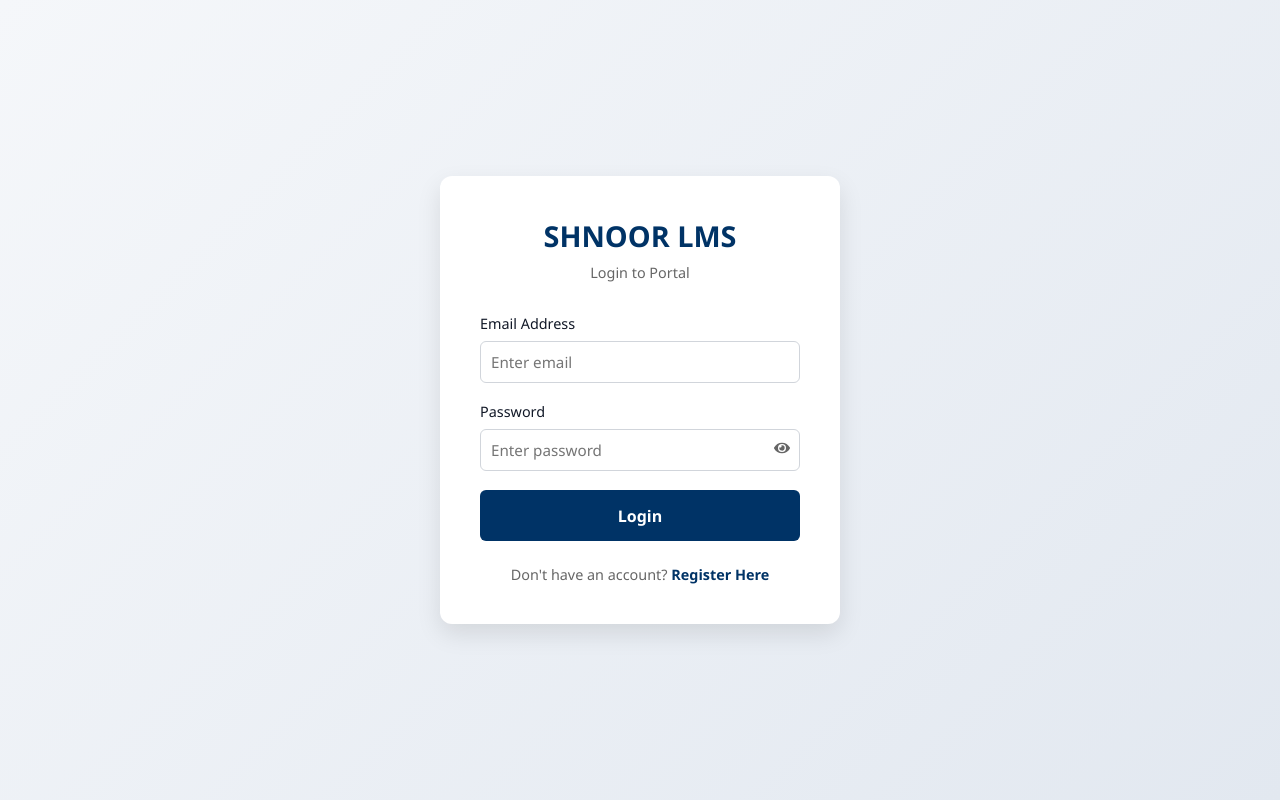
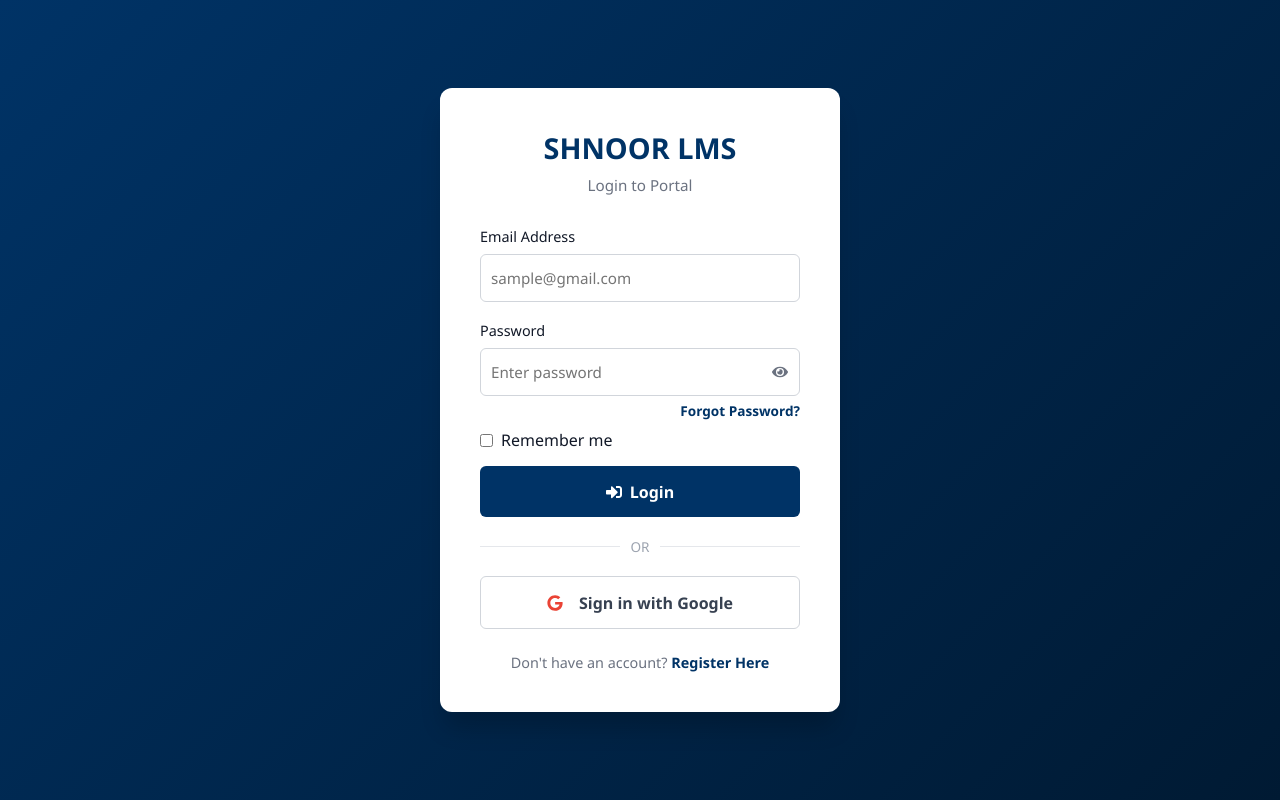
Before and after one commit to Abhishek-Sirugudu/Shnoor-LMS, a React (Vite) app: page / in a window 1280 px wide. Built offline with nearby package versions, Linux system fonts and the light colour scheme.

Commit message:
Added Forgot Password & O Auth

```diff
--- a/src/App.jsx
+++ b/src/App.jsx
@@ -3,6 +3,7 @@ import { BrowserRouter as Router, Routes, Route, Navigate } from 'react-router-d
 
 import Login from './components/auth/Login';
 import Register from './components/auth/Register';
+import ForgotPassword from './components/auth/ForgotPassword'; // Ensure you have this file created
 
 import AdminLayout from './components/admin/AdminLayout';
 import AdminDashboard from './components/admin/AdminDashboard';
@@ -20,6 +21,7 @@ function App() {
       <Routes>
         <Route path="/" element={<Login />} />
         <Route path="/register" element={<Register />} />
+        <Route path="/forgot-password" element={<ForgotPassword />} /> {/* Added Route */}
 
         <Route path="/admin" element={<AdminLayout />}>
            <Route path="dashboard" element={<AdminDashboard />} />
--- /dev/null
+++ b/src/components/auth/ForgotPassword.jsx
@@ -0,0 +1,81 @@
+import { useState } from 'react';
+import { Link } from 'react-router-dom';
+import { sendPasswordResetEmail } from 'firebase/auth';
+import { auth } from '../../firebase';
+import './Login.css';
+const ForgotPassword = () => {
+  const [email, setEmail] = useState('');
+  const [message, setMessage] = useState('');
+  const [error, setError] = useState('');
+  const [loading, setLoading] = useState(false);
+
+  const handleReset = async (e) => {
+    e.preventDefault();
+    setMessage('');
+    setError('');
+    setLoading(true);
+
+    try {
+      await sendPasswordResetEmail(auth, email);
+      setMessage('Check your inbox for password reset instructions.');
+    } catch (err) {
+      console.error(err);
+      if (err.code === 'auth/user-not-found') {
+        setError("No account found with this email.");
+      } else {
+        setError("Failed to reset password. Please try again.");
+      }
+    }
+    setLoading(false);
+  };
+
+  return (
+    <div className="login-container">
+      <div className="login-card">
+        <div className="login-header">
+          <h2 className="brand-title">SHNOOR LMS</h2>
+          <p className="brand-subtitle">Reset Password</p>
+        </div>
+
+        {error && <div className="error-message">{error}</div>}
+
+        {message && (
+          <div style={{
+            backgroundColor: '#dcfce7',
+            color: '#166534',
+            padding: '10px',
+            borderRadius: '5px',
+            marginBottom: '15px',
+            textAlign: 'center',
+            border: '1px solid #bbf7d0'
+          }}>
+            {message}
+          </div>
+        )}
+
+        <form onSubmit={handleReset} className="login-form">
+          <div className="form-group">
+            <label>Email Address</label>
+            <input
+              type="email"
+              placeholder="Enter your registered email"
+              value={email}
+              onChange={(e) => setEmail(e.target.value)}
+              required
+            />
+          </div>
+
+          <button type="submit" className="login-btn" disabled={loading}>
+            {loading ? "Sending..." : "Reset Password"}
+          </button>
+        </form>
+
+        <div className="login-footer">
+          <p>Remembered your password? <Link to="/" className="link">Login Here</Link></p>
+        </div>
+      </div>
+    </div>
+  );
+};
+
+export default ForgotPassword;
--- a/src/components/auth/Login.css
+++ b/src/components/auth/Login.css
@@ -1,8 +1,8 @@
 :root {
   --primary-navy: #003366;
   --primary-hover: #002244;
-  --bg-gradient-start: #f5f7fa;
-  --bg-gradient-end: #e2e8f0;
+  --bg-gradient-start: #003366; /* Dark Navy */
+  --bg-gradient-end: #001a33;   /* Even Darker Navy */
   --text-dark: #111827;
   --white: #ffffff;
   --error-red: #ef4444;
@@ -16,22 +16,19 @@
 }
 
 .login-container {
-  height: 100vh;
+  min-height: 100vh; /* Changed from height to min-height for safety */
   display: flex;
   justify-content: center;
   align-items: center;
-  background: linear-gradient(
-    135deg,
-    var(--bg-gradient-start) 0%,
-    var(--bg-gradient-end) 100%
-  );
+  background: linear-gradient(135deg, var(--bg-gradient-start) 0%, var(--bg-gradient-end) 100%);
+  padding: 20px;
 }
 
 .login-card {
   background: var(--white);
   padding: 2.5rem;
   border-radius: 12px;
-  box-shadow: 0 10px 25px rgba(0, 0, 0, 0.1);
+  box-shadow: 0 20px 25px -5px rgba(0, 0, 0, 0.2); /* Stronger shadow */
   width: 100%;
   max-width: 400px;
 }
@@ -47,8 +44,8 @@
   margin-bottom: 0.5rem;
 }
 .brand-subtitle {
-  color: #666;
-  font-size: 0.9rem;
+  color: #6B7280;
+  font-size: 0.95rem;
 }
 
 .form-group {
@@ -66,13 +63,15 @@
 .form-group select {
   width: 100%;
   padding: 0.8rem;
-  border: 1px solid #ddd;
+  border: 1px solid #D1D5DB;
   border-radius: 6px;
   font-size: 1rem;
+  height: 48px;
 }
 .form-group input:focus {
   border-color: var(--primary-navy);
   outline: none;
+  box-shadow: 0 0 0 3px rgba(0, 51, 102, 0.1);
 }
 
 .login-btn {
@@ -86,9 +85,51 @@
   font-weight: 600;
   cursor: pointer;
   transition: 0.3s;
+  display: flex;
+  justify-content: center;
+  align-items: center;
+  gap: 8px;
 }
 .login-btn:hover {
   background-color: var(--primary-hover);
+}
+
+/* Google Button Styles */
+.google-btn {
+  background-color: #ffffff !important;
+  color: #374151 !important;
+  border: 1px solid #D1D5DB !important;
+  margin-top: 0;
+}
+.google-btn:hover {
+  background-color: #F9FAFB !important;
+}
+
+/* Divider Styles */
+.divider {
+  display: flex;
+  align-items: center;
+  text-align: center;
+  margin: 20px 0;
+  color: #9CA3AF;
+  font-size: 0.85rem;
+}
+.divider::before, .divider::after {
+  content: '';
+  flex: 1;
+  border-bottom: 1px solid #E5E7EB;
+}
+.divider span {
+  padding: 0 10px;
+}
+
+/* Checkbox Styles */
+.checkbox-group {
+  display: flex;
+  align-items: center;
+  gap: 8px;
+  margin-top: -10px;
+  margin-bottom: 15px;
 }
 
 .password-wrapper {
@@ -101,9 +142,10 @@
 }
 .password-toggle-icon {
   position: absolute;
-  right: 10px;
+  right: 12px;
   cursor: pointer;
-  color: #666;
+  color: #6B7280;
+  display: flex;
 }
 
 .error-message {
@@ -113,12 +155,13 @@
   border-radius: 5px;
   margin-bottom: 15px;
   text-align: center;
+  border: 1px solid #FCA5A5;
 }
 .login-footer {
   margin-top: 1.5rem;
   text-align: center;
   font-size: 0.9rem;
-  color: #666;
+  color: #6B7280;
 }
 .link {
   color: var(--primary-navy);
--- a/src/components/auth/Login.jsx
+++ b/src/components/auth/Login.jsx
@@ -1,17 +1,66 @@
-import React, { useState } from 'react';
+import React, { useState, useEffect } from 'react';
 import { Link, useNavigate } from 'react-router-dom';
-import { signInWithEmailAndPassword } from 'firebase/auth';
-import { auth } from '../../firebase';
-import { FaEye, FaEyeSlash } from 'react-icons/fa';
+import { signInWithEmailAndPassword, signInWithPopup } from 'firebase/auth';
+import { doc, getDoc, setDoc } from 'firebase/firestore';
+import { auth, googleProvider, db } from '../../firebase';
+import { FaEye, FaEyeSlash, FaSignInAlt, FaGoogle } from 'react-icons/fa';
 import './Login.css';
 
 const Login = () => {
   const [email, setEmail] = useState('');
   const [password, setPassword] = useState('');
   const [showPassword, setShowPassword] = useState(false);
+  const [rememberMe, setRememberMe] = useState(false);
   const [error, setError] = useState('');
   const [loading, setLoading] = useState(false);
   const navigate = useNavigate();
+
+  // Load saved email, ignoring old 'admin@shnoor.com'
+  useEffect(() => {
+    const rememberedEmail = localStorage.getItem('rememberedEmail');
+    if (rememberedEmail && rememberedEmail !== 'admin@shnoor.com') {
+      setEmail(rememberedEmail);
+      setRememberMe(true);
+    }
+  }, []);
+
+  // Optimized Redirect Logic with Timeout
+  const checkRoleAndRedirect = async (user) => {
+    console.log("Step 2: Checking Role in DB..."); // Debug Log
+
+    try {
+      // Logic: If DB takes > 3 seconds, force redirect (Prevents hanging)
+      const timeoutPromise = new Promise((resolve) => setTimeout(resolve, 3000, 'timeout'));
+      const dbPromise = getDoc(doc(db, "users", user.uid));
+
+      const result = await Promise.race([dbPromise, timeoutPromise]);
+
+      if (result === 'timeout') {
+        console.warn("Database too slow, forcing fallback redirect.");
+        // Fallback navigation if DB is slow
+        if (user.email.includes('admin')) navigate('/admin/dashboard');
+        else navigate('/company/overview');
+        return;
+      }
+
+      const userDoc = result; // If not timeout, it's the doc
+
+      if (userDoc.exists()) {
+        const role = userDoc.data().role;
+        console.log("Role found:", role); // Debug Log
+        if (role === 'admin') navigate('/admin/dashboard');
+        else if (role === 'student') navigate('/learner/dashboard');
+        else navigate('/company/overview');
+      } else {
+        console.log("No DB record found, using fallback.");
+        if (user.email.includes('admin')) navigate('/admin/dashboard');
+        else navigate('/company/overview');
+      }
+    } catch (err) {
+      console.error("Role check failed:", err);
+      navigate('/company/overview');
+    }
+  };
 
   const handleLogin = async (e) => {
     e.preventDefault();
@@ -19,19 +68,38 @@ const Login = () => {
     setLoading(true);
 
     try {
-      await signInWithEmailAndPassword(auth, email, password);
+      console.log("Step 1: Authenticating..."); // Debug Log
+      const userCredential = await signInWithEmailAndPassword(auth, email, password);
 
-      if (email === "admin@shnoor.com") {
-        navigate('/admin/dashboard');
-      } else {
-        navigate('/company/overview');
-      }
+      if (rememberMe) localStorage.setItem('rememberedEmail', email);
+      else localStorage.removeItem('rememberedEmail');
 
+      await checkRoleAndRedirect(userCredential.user);
     } catch (err) {
       console.error(err);
       setError("Invalid Email or Password.");
     }
-    setLoading(false);
+  };
+
+  const handleGoogleSignIn = async () => {
+    try {
+      setLoading(true);
+      const result = await signInWithPopup(auth, googleProvider);
+      const user = result.user;
+
+      await setDoc(doc(db, "users", user.uid), {
+        uid: user.uid,
+        email: user.email,
+        fullName: user.displayName,
+        role: 'company',
+        createdAt: new Date().toISOString()
+      }, { merge: true });
+
+      await checkRoleAndRedirect(user);
+    } catch (err) {
+      setError("Google Sign-In Failed.");
+      setLoading(false);
+    }
   };
 
   return (
@@ -41,11 +109,21 @@ const Login = () => {
           <h2 className="brand-title">SHNOOR LMS</h2>
           <p className="brand-subtitle">Login to Portal</p>
         </div>
+
+        {error && <div className="error-message">{error}</div>}
+
         <form onSubmit={handleLogin} className="login-form">
           <div className="form-group">
             <label>Email Address</label>
-            <input type="email" placeholder="Enter email" value={email} onChange={(e) => setEmail(e.target.value)} required />
+            <input
+              type="email"
+              placeholder="sample@gmail.com"
+              value={email}
+              onChange={(e) => setEmail(e.target.value)}
+              required
+            />
           </div>
+
           <div className="form-group">
             <label>Password</label>
             <div className="password-wrapper">
@@ -54,11 +132,30 @@ const Login = () => {
                 {showPassword ? <FaEyeSlash /> : <FaEye />}
               </span>
             </div>
+            <div style={{textAlign: 'right', marginTop: '5px', fontSize: '0.85rem'}}>
+               <Link to="/forgot-password" className="link">Forgot Password?</Link>
+            </div>
           </div>
-          {error && <div className="error-message">{error}</div>}
-          <button type="submit" className="login-btn" disabled={loading}>{loading ? "Logging in..." : "Login"}</button>
+
+          <div className="checkbox-group">
+            <input type="checkbox" id="rememberMe" checked={rememberMe} onChange={(e) => setRememberMe(e.target.checked)} style={{width: 'auto', height: 'auto'}} />
+            <label htmlFor="rememberMe" style={{margin:0, fontWeight: 'normal'}}>Remember me</label>
+          </div>
+
+          <button type="submit" className="login-btn" disabled={loading}>
+             {loading ? "Logging in..." : <><FaSignInAlt /> Login</>}
+          </button>
+
+          <div className="divider"><span>OR</span></div>
+
+          <button type="button" className="login-btn google-btn" onClick={handleGoogleSignIn} disabled={loading}>
+             <FaGoogle style={{ color: '#EA4335', marginRight: '8px' }} /> Sign in with Google
+          </button>
         </form>
-        <div className="login-footer"><p>Don't have an account? <Link to="/register" className="link">Register Here</Link></p></div>
+
+        <div className="login-footer">
+          <p>Don't have an account? <Link to="/register" className="link">Register Here</Link></p>
+        </div>
       </div>
     </div>
   );
```
Also changed, not shown: src/components/auth/Register.jsx (+25 -26 lines), src/firebase.js (+12 -3 lines).
